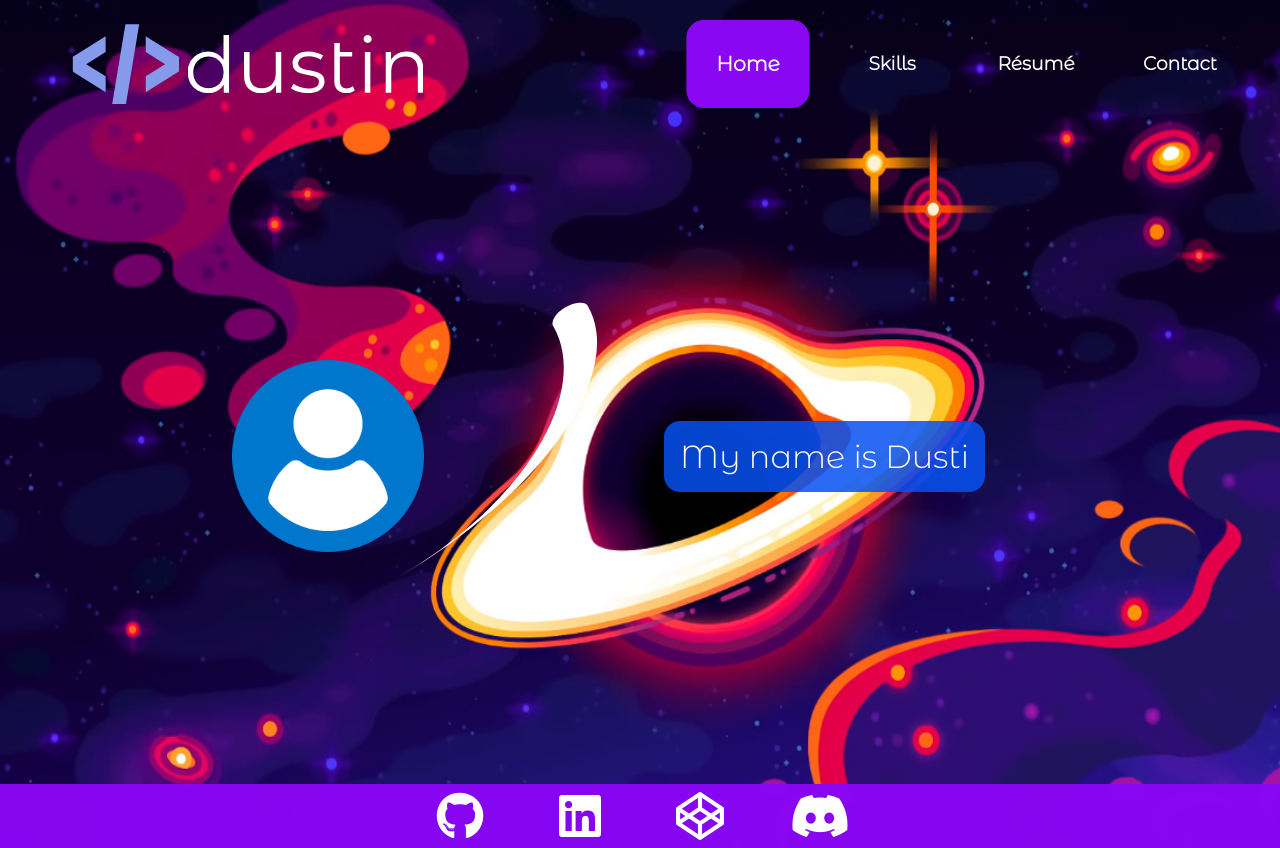
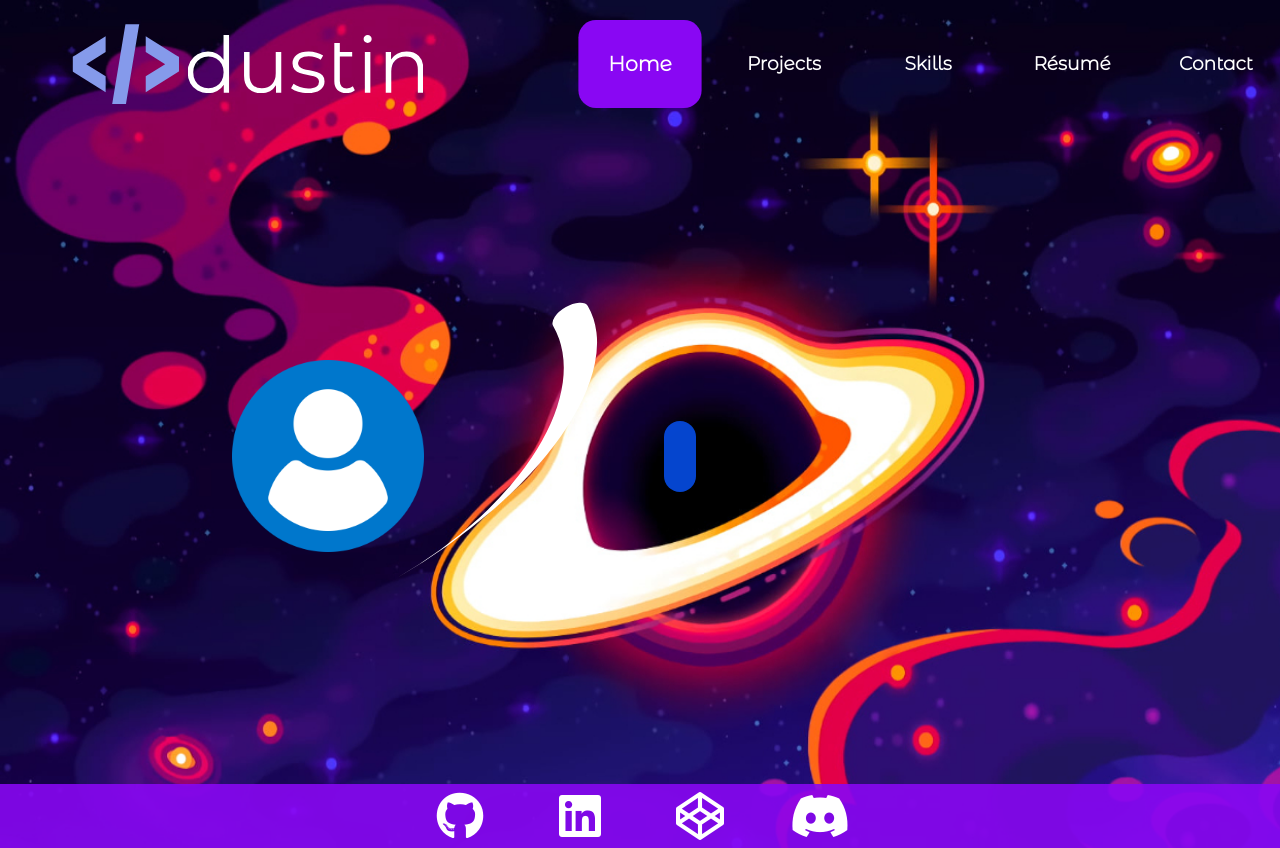
Before and after one commit to Scynes/react-portfolio, a React (Create React App) app: page / in a window 1280 px wide. Built offline with nearby package versions, Linux system fonts and the light colour scheme; a web font is replaced by a local one.

Commit message:
completed: added nav link for projects

```diff
--- a/src/components/navigation/NavigationBar.js
+++ b/src/components/navigation/NavigationBar.js
@@ -24,6 +24,9 @@
                 <NavLink className={'nav-item fc-primary'} to={''}>
                     <h3>Home</h3>
                 </NavLink>
+                <NavLink className={'nav-item fc-primary'} to={'projects'}>
+                    <h3>Projects</h3>
+                </NavLink>
                 <NavLink className={'nav-item fc-primary'} to={'skills'}>
                     <h3>Skills</h3>
                 </NavLink>
```
